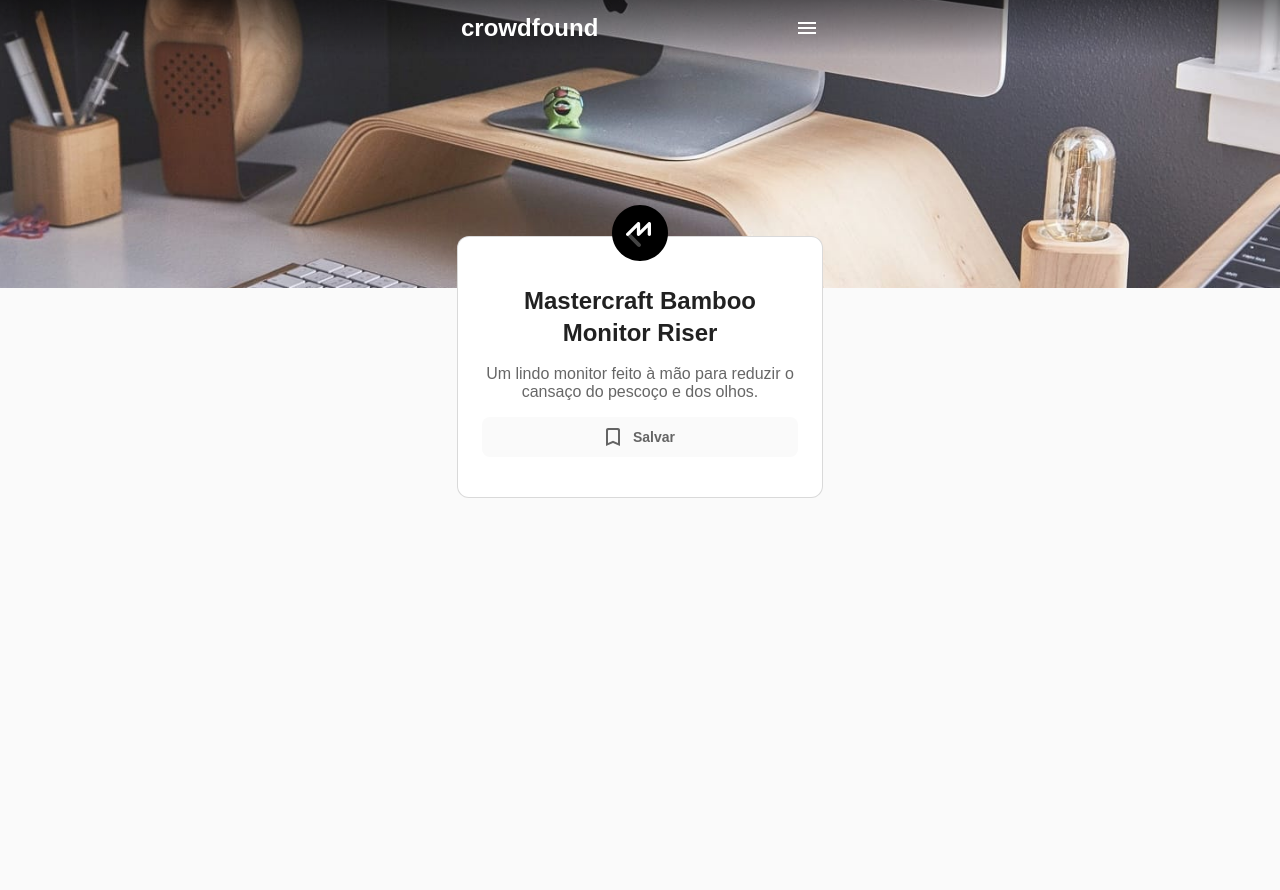
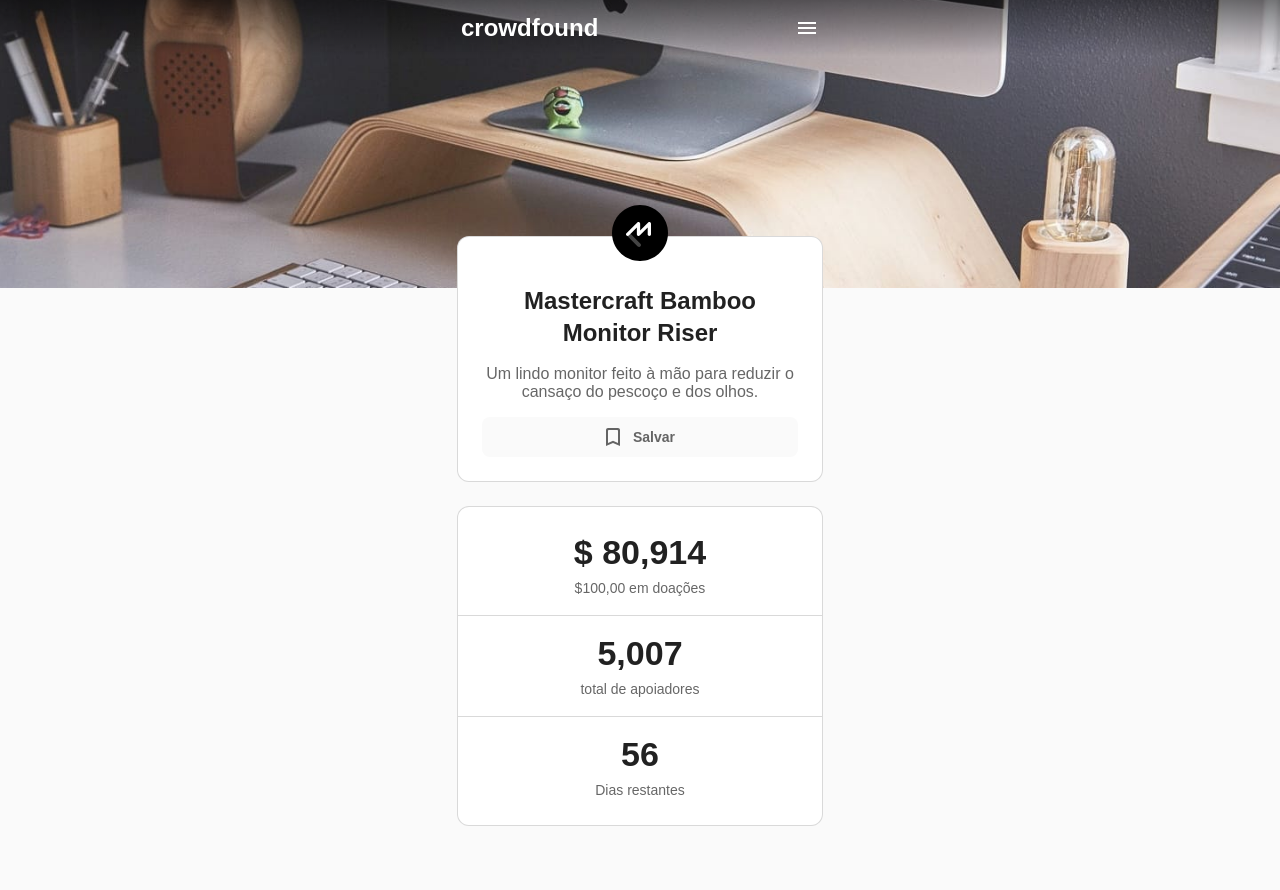
Before and after one commit to gilsonnunesfilho/crowdfunding-project, a plain HTML site: page index.html in a window 1280 px wide. Before the commit the page ends 800 px from the top, so only its background shows below. Drawn offline with Linux system fonts and the light colour scheme.

Commit message:
Version2.0

```diff
--- a/estilos.css
+++ b/estilos.css
@@ -121,6 +121,10 @@ section .container {
     margin: 0 auto;
 }
 
+section:last-of-type {
+padding-bottom: 64px;
+}
+
 /*Botões----------------------*/
 
 button.iconbtn {
@@ -224,3 +228,38 @@ section.profile .container {
 }
 
 /*PERFIL----------------------*/
+
+
+/*APOIADORES----------------------*/
+
+section.backers div.container {
+    padding: 0;
+}
+
+.backed-info {
+    padding: 16px 24px;
+}
+
+.backed-info:not(:nth-child(3)) {
+border-bottom: 1px solid var(--strokecolor);
+}
+
+section.backers .backed-info:first-child {
+    padding-top: 24px;
+}
+
+section.backers .backed-info:last-child {
+    padding-bottom: 24px;
+}
+
+section.backers h4, section.backers p {
+    text-align: center;
+}
+
+section.backers p {
+    color: var(--mediumemphasis);
+    margin-top: 4px;
+}
+
+
+/*APOIADORES----------------------*/
--- a/index.html
+++ b/index.html
@@ -55,11 +55,36 @@
         </svg>
         <p>Salvar</p>
     </button>
-    <button id="container"></button>
  </div> <!--fim do container-->
 </section>
 
 <!--PERFIL--------------------------------------------------->
 
+<!--APOIADORES------------------------------------------------->
+
+<section class="backers">
+
+    <div class="container"> <!--Container-->
+
+        <div class="backed-info">
+            <h4>$ 80,914</h4>
+            <p class="subtitle2">$100,00 em doações</p>
+        </div>
+
+        <div class="backed-info">
+            <h4>5,007</h4>
+            <p class="subtitle2">total de apoiadores </p>
+        </div>
+
+        <div class="backed-info">
+            <h4>56</h4>
+            <p class="subtitle2">Dias restantes</p>
+        </div>
+    </div> <!--Container-->
+
+</section>
+
+<!--APOIADORES------------------------------------------------->
+
 </body>
 </html>
```
